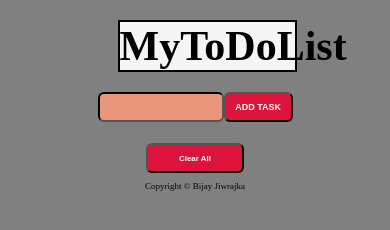
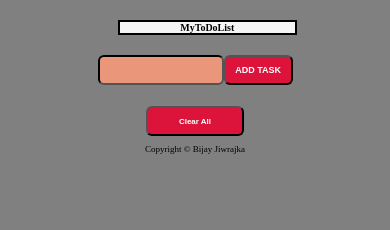
Before and after one commit to bj-jiwrajka/first_todo_list, a plain HTML site: page index.html in a window 390 px wide. Drawn offline with Linux system fonts and the light colour scheme.

Commit message:
Update style.css

```diff
--- a/style.css
+++ b/style.css
@@ -127,7 +127,7 @@ p{
     border-radius: 6px;
     height: 16px;
 }
-.section-todo-list h2{
+.todo-list h2{
     font-size: 10px;
 }
 p{
```
